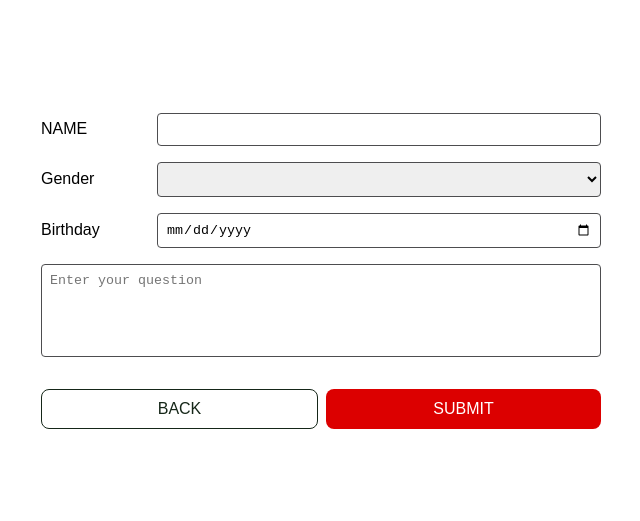
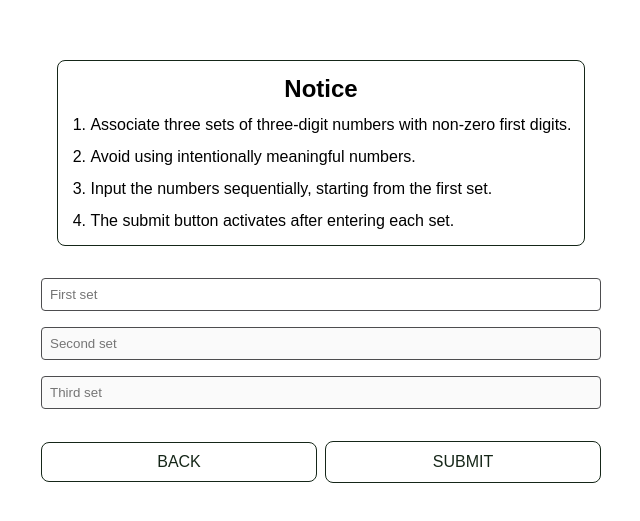
Before and after one commit to Woof29/I-CHING, a React (Create React App) app: page /#/divination in a window 1280 px wide. Before the commit this address led to /#/userInfo. Shown: the part 129-650 px from the top of the page, without its empty margins (319-959 px from the left). Built offline with nearby package versions, Linux system fonts and the light colour scheme.

Commit message:
update divination page

```diff
--- a/src/components/styles/BackButton.styled.js
+++ b/src/components/styles/BackButton.styled.js
@@ -18,7 +18,7 @@ const BackButton = styled(Link)`
   font-size: ${theme.font.content.size};
   font-weight: ${theme.font.content.weight};
   line-height: ${theme.font.content.lineHeight};
-  color: ${(props) => props.color || "#fff"};
+  color: ${theme.color.secondary};
   cursor: pointer;
 `;
 
--- a/src/pages/DivinationPage.js
+++ b/src/pages/DivinationPage.js
@@ -1,8 +1,16 @@
-import Container from '../components/styles/Container.styled';
-import OpenFadeIn from '../components/styles/FadeIn';
-import styled from 'styled-components';
-import { theme } from '../Global';
-import { useForm } from 'react-hook-form';
+import Container from "../components/styles/Container.styled";
+import OpenFadeIn from "../components/styles/FadeIn";
+import styled from "styled-components";
+import { theme } from "../Global";
+import { useForm } from "react-hook-form";
+import { useState } from "react";
+import BackButton from "../components/styles/BackButton.styled";
+
+const Title = styled.span`
+  font-size: ${theme.font.subTitle.size};
+  font-weight: ${theme.font.subTitle.weight};
+  line-height: ${theme.font.subTitle.lineHeight};
+`;
 
 const FormStyled = styled.div`
   width: 100%;
@@ -17,16 +25,20 @@ const FormStyled = styled.div`
     label {
       width: 100%;
       display: flex;
+      flex-direction: column;
       flex-wrap: wrap;
       align-items: center;
       justify-content: center;
       gap: 4px;
 
-			span {
-				flex: 20% 0 0;
+      .notice {
+        text-align: center;
+        font-size: 14px;
+        font-weight: 700;
+        color: ${theme.color.primary};
       }
       input {
-				flex: 1;
+        width: 100%;
         padding: 8px;
         border: 1px solid ${theme.color.gray};
         border-radius: 4px;
@@ -35,8 +47,60 @@ const FormStyled = styled.div`
         &:focus {
           outline: 1px solid ${theme.color.secondary};
         }
+        &:active {
+          background: #fff;
         }
       }
+    }
+    .toolbar {
+      width: 100%;
+      margin-top: 16px;
+      display: flex;
+      align-items: center;
+      justify-content: space-between;
+      gap: 8px;
+      button {
+        flex: 1;
+        padding: 8px;
+        background: #fff;
+        border: 1px solid ${theme.color.secondary};
+        border-radius: 8px;
+        text-align: center;
+        font-size: ${theme.font.content.size};
+        font-weight: ${theme.font.content.weight};
+        line-height: ${theme.font.content.lineHeight};
+        color: ${theme.color.secondary};
+        &.isActive {
+          background: ${theme.color.primary};
+          border: none;
+          color: #fff;
+          cursor: pointer;
+          &:hover {
+            background: ${theme.color.primaryHover};
+            color: #fff;
+          }
+        }
+      }
+    }
+  }
+`;
+
+const NoticeStyled = styled.ul`
+  padding: 12px;
+  margin-bottom: 16px;
+  border-radius: 8px;
+  border: 1px solid ${theme.color.secondary};
+  display: flex;
+  flex-direction: column;
+  align-items: flex-start;
+  justify-content: center;
+  gap: 8px;
+  list-style: decimal;
+  li {
+    margin-left: 20px;
+    font-size: ${theme.font.content.size};
+    font-weight: ${theme.font.content.weight};
+    line-height: ${theme.font.content.lineHeight};
   }
 `;
 
@@ -46,20 +110,122 @@ const DivinationPage = () => {
     handleSubmit,
     formState: { errors },
   } = useForm();
+
+  const [inputStatus, setInputStatus] = useState({
+    first: false,
+    second: true,
+    third: true,
+    button: true,
+  });
+
+  const handleInputChange = (inputName) => {
+    setInputStatus((prev) => ({
+      ...prev,
+      [inputName]: false,
+    }));
+  };
+
+  const onSubmit = (data) => {
+    // 在這裡處理提交邏輯
+    console.log(data);
+  };
+
   return (
     <OpenFadeIn>
       <Container height="100dvh">
+        <NoticeStyled>
+          <Title style={{ alignSelf: "center" }}>Notice</Title>
+          <li className="item">
+            Associate three sets of three-digit numbers with non-zero first
+            digits.
+          </li>
+          <li className="item">
+            Avoid using intentionally meaningful numbers.
+          </li>
+          <li className="item">
+            Input the numbers sequentially, starting from the first set.
+          </li>
+          <li className="item">
+            The submit button activates after entering each set.
+          </li>
+        </NoticeStyled>
         <FormStyled>
-					<form>
-						<label htmlFor="name">
-							<span>NAME</span>
+          <form onSubmit={handleSubmit(onSubmit)}>
+            <label htmlFor="first">
               <input
-								{...register('name', { required: 'Plz enter your name' })}
-								id="name"></input>
-							{!!errors.name && (
-								<p className="notice">{errors.name?.message}</p>
+                {...register("first", {
+                  required: "Plz input first set",
+                  pattern: {
+                    value: /^[1-9]\d{2}$/,
+                    message: "Plz input a valid format",
+                  },
+                  minLength: { value: 3, message: "Plz input a valid format" },
+                })}
+                id="first"
+                placeholder="First set"
+                disabled={inputStatus.first}
+                onChange={() => handleInputChange("second")}
+                maxLength={3}
+              ></input>
+              {!!errors.first && (
+                <p className="notice">{errors.first?.message}</p>
               )}
             </label>
+
+            <label htmlFor="second">
+              <input
+                {...register("second", {
+                  required: "Plz input second set",
+                  pattern: {
+                    value: /^[1-9]\d{2}$/,
+                    message: "Plz input a valid format",
+                  },
+                  minLength: { value: 3, message: "Plz input a valid format" },
+                })}
+                id="second"
+                placeholder="Second set"
+                disabled={inputStatus.second}
+                onChange={() => handleInputChange("third")}
+                maxLength={3}
+              ></input>
+              {!!errors.second && (
+                <p className="notice">{errors.second?.message}</p>
+              )}
+            </label>
+            <label htmlFor="third">
+              <input
+                {...register("third", {
+                  required: "Plz input third set",
+                  pattern: {
+                    value: /^[1-9]\d{2}$/,
+                    message: "Plz input a valid format",
+                  },
+                  minLength: { value: 3, message: "Plz input a valid format" },
+                })}
+                id="third"
+                placeholder="Third set"
+                disabled={inputStatus.third}
+                onChange={() => handleInputChange("button")}
+                maxLength={3}
+              ></input>
+              {!!errors.third && (
+                <p className="notice">{errors.third?.message}</p>
+              )}
+            </label>
+
+            <div className="toolbar">
+              <BackButton to="/userInfo" width="260px">
+                BACK
+              </BackButton>
+
+              <button
+                className={inputStatus.button ? "" : "isActive"}
+                type="submit"
+                disabled={inputStatus.button}
+              >
+                SUBMIT
+              </button>
+            </div>
           </form>
         </FormStyled>
       </Container>
--- a/src/pages/UserInfoPage.js
+++ b/src/pages/UserInfoPage.js
@@ -1,11 +1,11 @@
-import styled from 'styled-components';
-import Container from '../components/styles/Container.styled';
-import OpenFadeIn from '../components/styles/FadeIn';
-import { theme } from '../Global';
-import { useForm } from 'react-hook-form';
-import BackButton from '../components/styles/BackButton.styled';
-import { useNavigate } from 'react-router-dom';
-import { useUser } from '../UserContext';
+import styled from "styled-components";
+import Container from "../components/styles/Container.styled";
+import OpenFadeIn from "../components/styles/FadeIn";
+import { theme } from "../Global";
+import { useForm } from "react-hook-form";
+import BackButton from "../components/styles/BackButton.styled";
+import { useNavigate } from "react-router-dom";
+import { useUser } from "../UserContext";
 
 const FormStyled = styled.div`
   width: 100%;
@@ -46,6 +46,9 @@ const FormStyled = styled.div`
         &:focus {
           outline: 1px solid ${theme.color.secondary};
         }
+        &:active {
+          background: #fff;
+        }
       }
       textarea {
         width: 100%;
@@ -81,7 +84,7 @@ const FormStyled = styled.div`
 
 const UserInfoPage = () => {
   const navigate = useNavigate();
-	const { setFormUserData, userData } = useUser();
+  const { setFormUserData } = useUser();
 
   const {
     register,
@@ -89,15 +92,14 @@ const UserInfoPage = () => {
     formState: { errors },
   } = useForm({
     defaultValues: {
-			name: '',
-			gender: '',
+      name: "",
+      gender: "",
     },
   });
 
   const onSubmit = async (data) => {
     await setFormUserData(data); // 將表單數據存儲到全域狀態
-		console.log(userData);
-		navigate('/divination');
+    navigate("/divination");
   };
 
   return (
@@ -108,8 +110,9 @@ const UserInfoPage = () => {
             <label htmlFor="name">
               <span>NAME</span>
               <input
-								{...register('name', { required: 'Plz enter your name' })}
-								id="name"></input>
+                {...register("name", { required: "Plz input your name" })}
+                id="name"
+              ></input>
               {!!errors.name && (
                 <p className="notice">{errors.name?.message}</p>
               )}
@@ -118,8 +121,9 @@ const UserInfoPage = () => {
             <label htmlFor="gender">
               <span>Gender</span>
               <select
-								{...register('gender', { required: 'Plz enter your gender' })}
-								id="gender">
+                {...register("gender", { required: "Plz input your gender" })}
+                id="gender"
+              >
                 <option value="male">MALE</option>
                 <option value="female">FEMALE</option>
                 <option value="other">OTHER</option>
@@ -133,10 +137,11 @@ const UserInfoPage = () => {
               <span>Birthday</span>
               <input
                 type="date"
-								{...register('birthday', {
-									required: 'Plz enter your birthday',
+                {...register("birthday", {
+                  required: "Plz input your birthday",
                 })}
-								id="bd"></input>
+                id="bd"
+              ></input>
               {!!errors.birthday && (
                 <p className="notice">{errors.birthday?.message}</p>
               )}
@@ -144,12 +149,17 @@ const UserInfoPage = () => {
 
             <label htmlFor="question">
               <textarea
-								{...register('question', {
-									required: 'Plz enter your question',
+                {...register("question", {
+                  required: "Plz input your question",
+                  minLength: {
+                    value: 10,
+                    message: "The more detailed answer requires more input",
+                  },
                 })}
                 id="question"
                 rows="5"
-								placeholder="Enter your question"></textarea>
+                placeholder="Input at least ten characters for a more detailed response"
+              ></textarea>
               {!!errors.question && (
                 <p className="notice">{errors.question?.message}</p>
               )}
@@ -159,7 +169,8 @@ const UserInfoPage = () => {
               <BackButton
                 to="/notice"
                 width="260px"
-								color={theme.color.secondary}>
+                color={theme.color.secondary}
+              >
                 BACK
               </BackButton>
               <button type="submit">SUBMIT</button>
```
Also changed, not shown: src/UserContext.js (+9 -2 lines), src/pages/NoticePage.js (+26 -24 lines). Lines whose indentation alone changed are shown as unchanged.
